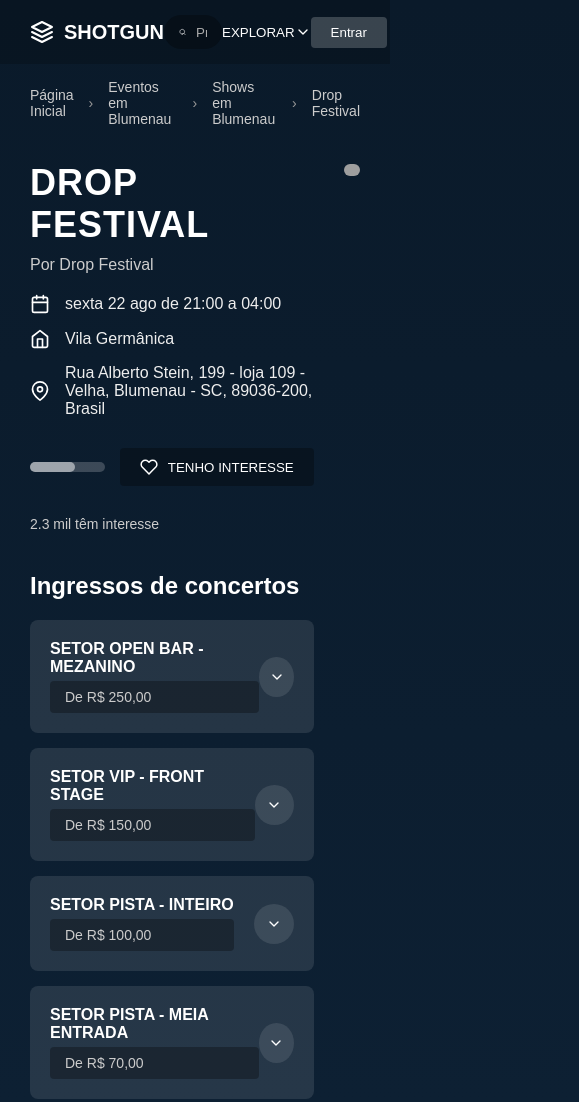
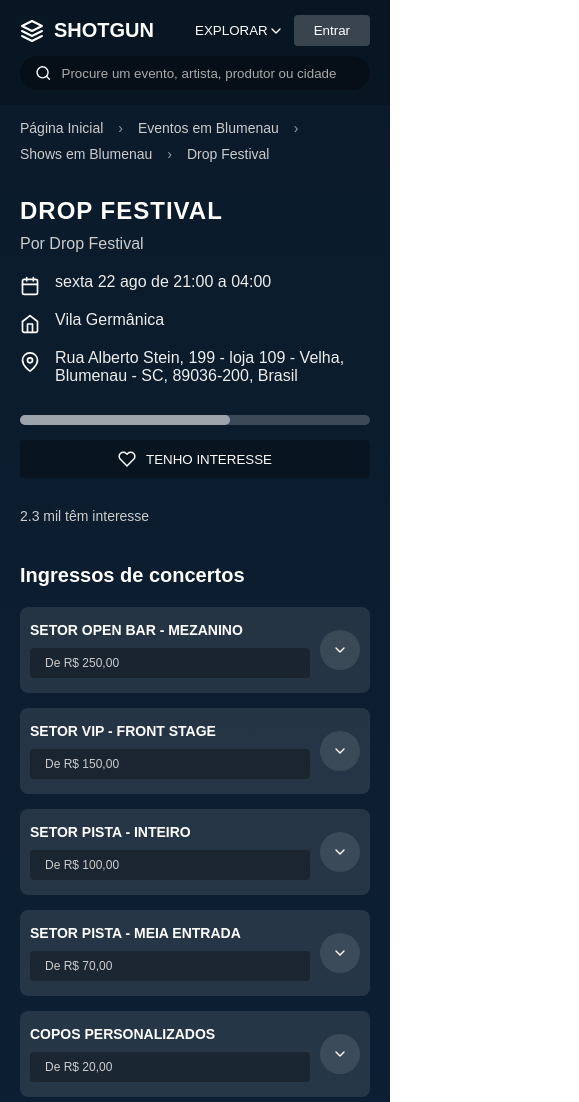
Before and after one commit to akiranakaisan184proton/matui, a plain HTML site: page index.html in a window 390 px wide. Shown: the top 1102 px of the page, 579 px wide, since content can reach past the window. Drawn offline with Linux system fonts and the light colour scheme; grey boxes are pictures that could not be loaded.

Commit message:
Update index.html

```diff
--- a/index.html
+++ b/index.html
@@ -22,8 +22,10 @@
             display: flex;
             justify-content: space-between;
             align-items: center;
-            padding: 15px 30px;
+            padding: 15px 20px;
             background-color: rgba(0, 0, 0, 0.2);
+            flex-wrap: wrap;
+            gap: 10px;
         }
 
         .logo {
@@ -43,7 +45,9 @@
             background-color: rgba(0, 0, 0, 0.3);
             border-radius: 20px;
             padding: 8px 15px;
-            width: 350px;
+            width: 100%;
+            max-width: 350px;
+            order: 3;
         }
 
         .search-bar input {
@@ -59,6 +63,12 @@
             color: #aaa;
         }
 
+        .header-actions {
+            display: flex;
+            gap: 10px;
+            align-items: center;
+        }
+
         .explore-btn {
             display: flex;
             align-items: center;
@@ -66,6 +76,7 @@
             background: transparent;
             border: none;
             cursor: pointer;
+            white-space: nowrap;
         }
 
         .login-btn {
@@ -75,14 +86,16 @@
             border-radius: 4px;
             padding: 8px 20px;
             cursor: pointer;
+            white-space: nowrap;
         }
 
         .breadcrumb {
-            padding: 15px 30px;
+            padding: 15px 20px;
             display: flex;
             gap: 10px;
             align-items: center;
             font-size: 14px;
+            flex-wrap: wrap;
         }
 
         .breadcrumb a {
@@ -97,8 +110,9 @@
 
         .main-content {
             display: flex;
-            padding: 20px 30px;
+            padding: 20px;
             gap: 30px;
+            flex-direction: column;
         }
 
         .event-details {
@@ -107,7 +121,7 @@
 
         .event-image {
             flex: 1;
-            max-width: 500px;
+            max-width: 100%;
         }
 
         .event-image img {
@@ -116,7 +130,7 @@
         }
 
         .event-title {
-            font-size: 36px;
+            font-size: 32px;
             font-weight: bold;
             margin-bottom: 10px;
             letter-spacing: 1px;
@@ -133,7 +147,7 @@
 
         .event-date, .event-location, .event-address {
             display: flex;
-            align-items: center;
+            align-items: flex-start;
             margin-bottom: 15px;
             color: #eee;
         }
@@ -141,6 +155,7 @@
         .event-date svg, .event-location svg, .event-address svg {
             margin-right: 15px;
             min-width: 20px;
+            margin-top: 3px;
         }
 
         .interest-section {
@@ -148,6 +163,7 @@
             align-items: center;
             margin: 30px 0;
             gap: 15px;
+            flex-wrap: wrap;
         }
 
         .interest-bar {
@@ -155,6 +171,7 @@
             height: 10px;
             background-color: rgba(255, 255, 255, 0.2);
             border-radius: 5px;
+            min-width: 100px;
         }
 
         .interest-bar-fill {
@@ -174,6 +191,7 @@
             border-radius: 4px;
             padding: 10px 20px;
             cursor: pointer;
+            white-space: nowrap;
         }
 
         .interest-count {
@@ -193,17 +211,21 @@
         .ticket-item {
             background-color: rgba(255, 255, 255, 0.1);
             border-radius: 8px;
-            padding: 20px;
+            padding: 15px;
             margin-bottom: 15px;
             display: flex;
             justify-content: space-between;
             align-items: center;
+            flex-wrap: wrap;
+            gap: 10px;
         }
 
         .ticket-info {
             display: flex;
             flex-direction: column;
             gap: 5px;
+            flex: 1;
+            min-width: 200px;
         }
 
         .ticket-name {
@@ -218,6 +240,7 @@
             padding: 8px 15px;
             border-radius: 4px;
             display: inline-block;
+            margin-top: 5px;
         }
 
         .dropdown-icon {
@@ -229,6 +252,7 @@
             align-items: center;
             justify-content: center;
             cursor: pointer;
+            flex-shrink: 0;
         }
 
         .description-section {
@@ -250,6 +274,7 @@
 
         .description-content p {
             margin-bottom: 15px;
+            word-wrap: break-word;
         }
 
         .description-content ul {
@@ -261,10 +286,15 @@
             margin-bottom: 5px;
         }
 
+        .description-content a {
+            color: #4a90e2;
+            word-break: break-all;
+        }
+
         /* Footer Styles */
         footer {
             background-color: #111;
-            padding: 40px 30px;
+            padding: 40px 20px;
             margin-top: 60px;
             border-top: 1px solid #333;
         }
@@ -280,6 +310,8 @@
             justify-content: space-between;
             align-items: center;
             margin-bottom: 40px;
+            flex-wrap: wrap;
+            gap: 20px;
         }
 
         .promote-btn {
@@ -293,8 +325,8 @@
 
         .footer-sections {
             display: grid;
-            grid-template-columns: repeat(5, 1fr);
-            gap: 20px;
+            grid-template-columns: repeat(auto-fill, minmax(200px, 1fr));
+            gap: 30px;
             margin-bottom: 40px;
         }
 
@@ -332,7 +364,9 @@
         .footer-bottom {
             display: flex;
             justify-content: space-between;
-            align-items: center;
+            align-items: flex-start;
+            flex-wrap: wrap;
+            gap: 30px;
         }
 
         .community-section h3, .social-section h3 {
@@ -343,6 +377,7 @@
         .app-buttons {
             display: flex;
             gap: 10px;
+            flex-wrap: wrap;
         }
 
         .app-btn {
@@ -361,6 +396,7 @@
         .social-icons {
             display: flex;
             gap: 15px;
+            flex-wrap: wrap;
         }
 
         .social-icon {
@@ -376,6 +412,94 @@
 
         .see-all:hover {
             color: white;
+        }
+
+        /* Media Queries for Responsive Design */
+        @media (min-width: 768px) {
+            .main-content {
+                flex-direction: row;
+            }
+
+            .event-image {
+                max-width: 500px;
+            }
+
+            header {
+                padding: 15px 30px;
+            }
+
+            .search-bar {
+                order: initial;
+            }
+
+            .breadcrumb {
+                padding: 15px 30px;
+            }
+
+            .main-content {
+                padding: 20px 30px;
+            }
+
+            .footer-sections {
+                grid-template-columns: repeat(5, 1fr);
+            }
+        }
+
+        @media (max-width: 767px) {
+            header {
+                justify-content: center;
+            }
+
+            .logo {
+                margin-right: auto;
+            }
+
+            .header-actions {
+                margin-left: auto;
+            }
+
+            .event-title {
+                font-size: 28px;
+            }
+
+            .ticket-item {
+                padding: 15px 10px;
+            }
+
+            .footer-bottom {
+                flex-direction: column;
+            }
+
+            .community-section, .social-section {
+                width: 100%;
+            }
+        }
+
+        @media (max-width: 480px) {
+            .event-title {
+                font-size: 24px;
+            }
+
+            .section-title {
+                font-size: 20px;
+            }
+
+            .ticket-name {
+                font-size: 14px;
+            }
+
+            .ticket-price {
+                font-size: 12px;
+            }
+
+            .interest-btn {
+                width: 100%;
+                justify-content: center;
+            }
+
+            .interest-bar {
+                width: 100%;
+            }
         }
     </style>
 </head>
@@ -398,6 +522,7 @@
             <input type="text" placeholder="Procure um evento, artista, produtor ou cidade">
         </div>
 
+        <div class="header-actions">
             <button class="explore-btn">
                 EXPLORAR
                 <svg width="16" height="16" viewBox="0 0 24 24" fill="none" xmlns="http://www.w3.org/2000/svg">
@@ -406,6 +531,7 @@
             </button>
 
             <button class="login-btn">Entrar</button>
+        </div>
     </header>
 
     <div class="breadcrumb">
```
Lines whose indentation alone changed are shown as unchanged.
